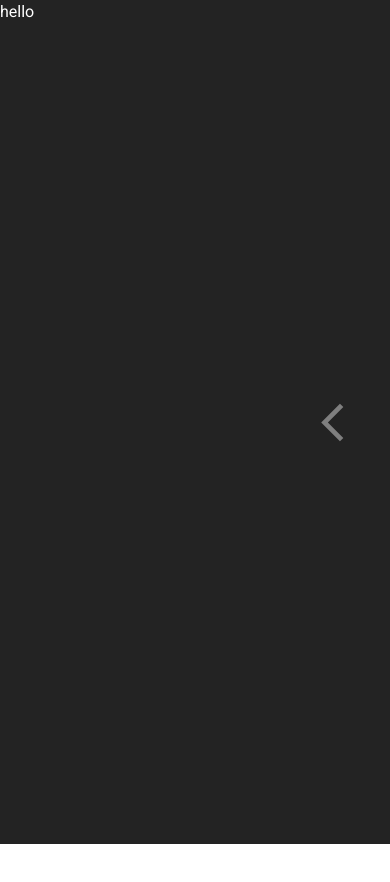
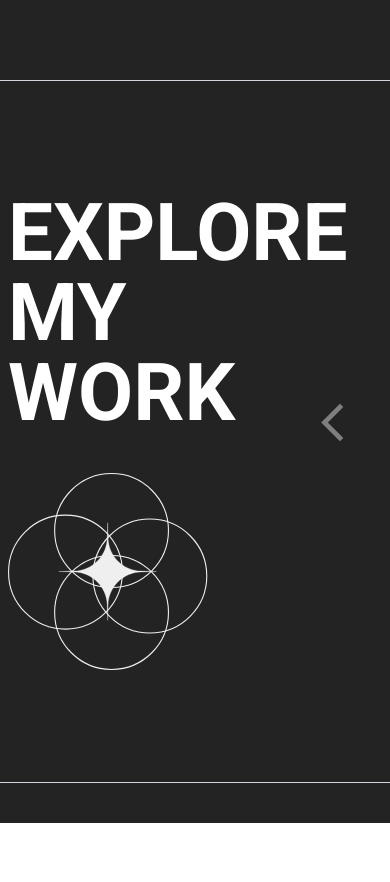
Before and after one commit to DevilsDomain/React-Portfolio, a Next.js app: page /projects in a window 390 px wide. Shown: the top 882 px of the page. Built offline with nearby package versions, Linux system fonts and the light colour scheme.

Commit message:
projects page: mobile view initial page done

```diff
--- a/src/app/contact/sent/page.tsx
+++ b/src/app/contact/sent/page.tsx
@@ -29,7 +29,7 @@ function page() {
             <h1>{`LET'S MAKE IT A REALITY!`}</h1>
           </div>
           <div className='flex flex-row w-full justify-center scale-105 mb-10 md:justify-start md:ml-64 '>
-            <Button type='secondary' link='home'>HOME</Button>
+            <Button type='secondary' link='/'>HOME</Button>
           </div>
           <div className='flex flex-col gap-y-3 items-center md:-mt-24 md:-mr-96 md:ml-72'>
             <div>
--- a/src/app/projects/page.css
+++ b/src/app/projects/page.css
@@ -1,8 +1,9 @@
+
+
 .background {
     background-color: #232323;
 }
 
 .text-white {
     color: #EFEFEF;
-
 }
--- a/src/app/projects/page.tsx
+++ b/src/app/projects/page.tsx
@@ -1,15 +1,21 @@
 import React from 'react'
 import ProjectLayout from '@/components/ProjectsLayout'
 import 'src/app/projects/page.css'
+import Image from 'next/image'
+import explore from '../../../public/explore.svg'
 
 
 function page() {
   return (
     <ProjectLayout>
-        <div className='background h-screen w-screen'>
-            <p className='text-white'>hello</p>
+    <div className='background flex flex-col justify-center'>
+        <div className='border-b border-t border-gray-300
+        text-[5rem] leading-none mt-20 font-bold mb-10 md:text-[8rem] md:ml-52'>
+            <h1 className='mb-10 mt-28 w-28 ml-2 text-white'>EXPLORE MY WORK</h1>
+            <Image src={explore} height={200} width={200} alt='graphic icon' className='mb-28 ml-2'/>
         </div>
-    </ProjectLayout>
+    </div>
+</ProjectLayout>
   )
 }
 
```
Also changed, not shown: public/explore.svg (added).
